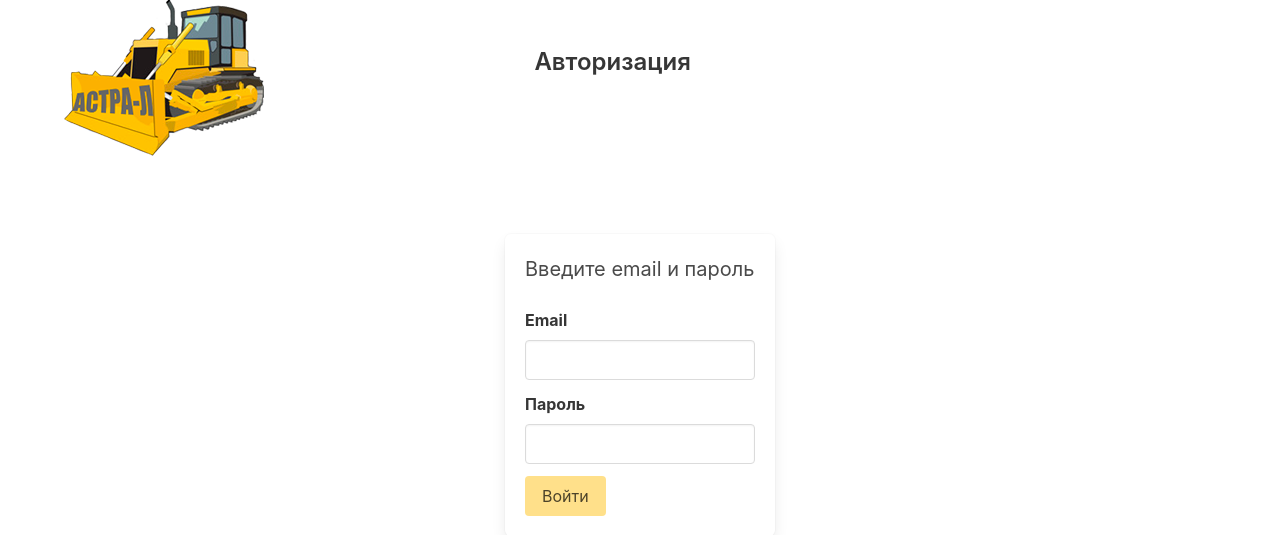
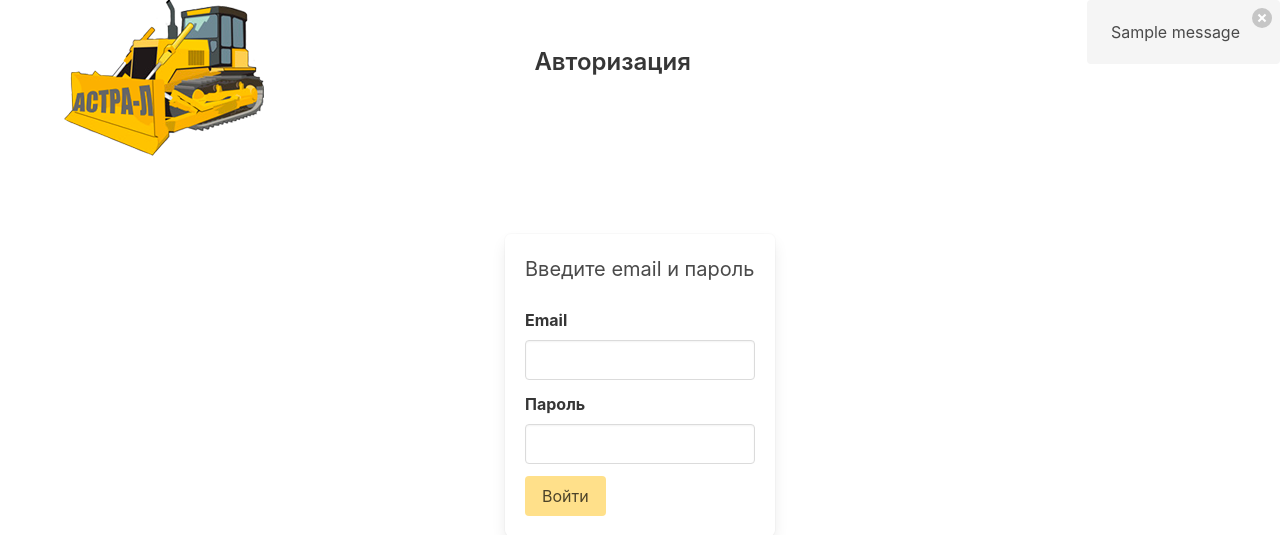
Before and after one commit to Spalm/Spectehnica_flask, a Flask app: page /auth/login in a window 1280 px wide. Shown: the top 535 px of the page. Run offline with Flask 3, Linux system fonts and the light colour scheme; one stand-in notice (Sample message) is shown; some libraries are stand-ins or nearby versions.

Commit message:
create div.notification and script notification

```diff
--- a/spectehnika/templates/base/base_page.html
+++ b/spectehnika/templates/base/base_page.html
@@ -13,5 +13,24 @@
 	<div class="block pb-4">
 		{% block body %}{% endblock %}
 	</div>
+	<div class="notifications">
+		{% for message in get_flashed_messages() %}
+			<div class="notification">
+				<button class="delete"></button>
+				{{ message }}
+			</div>
+		{% endfor %}
+	</div>
+	<script>
+        document.addEventListener('DOMContentLoaded', () => {
+            (document.querySelectorAll('.notification .delete') || []).forEach(($delete) => {
+                const $notification = $delete.parentNode;
+
+                $delete.addEventListener('click', () => {
+                    $notification.parentNode.removeChild($notification);
+                });
+            });
+        });
+	</script>
 </body>
 </html>
```
